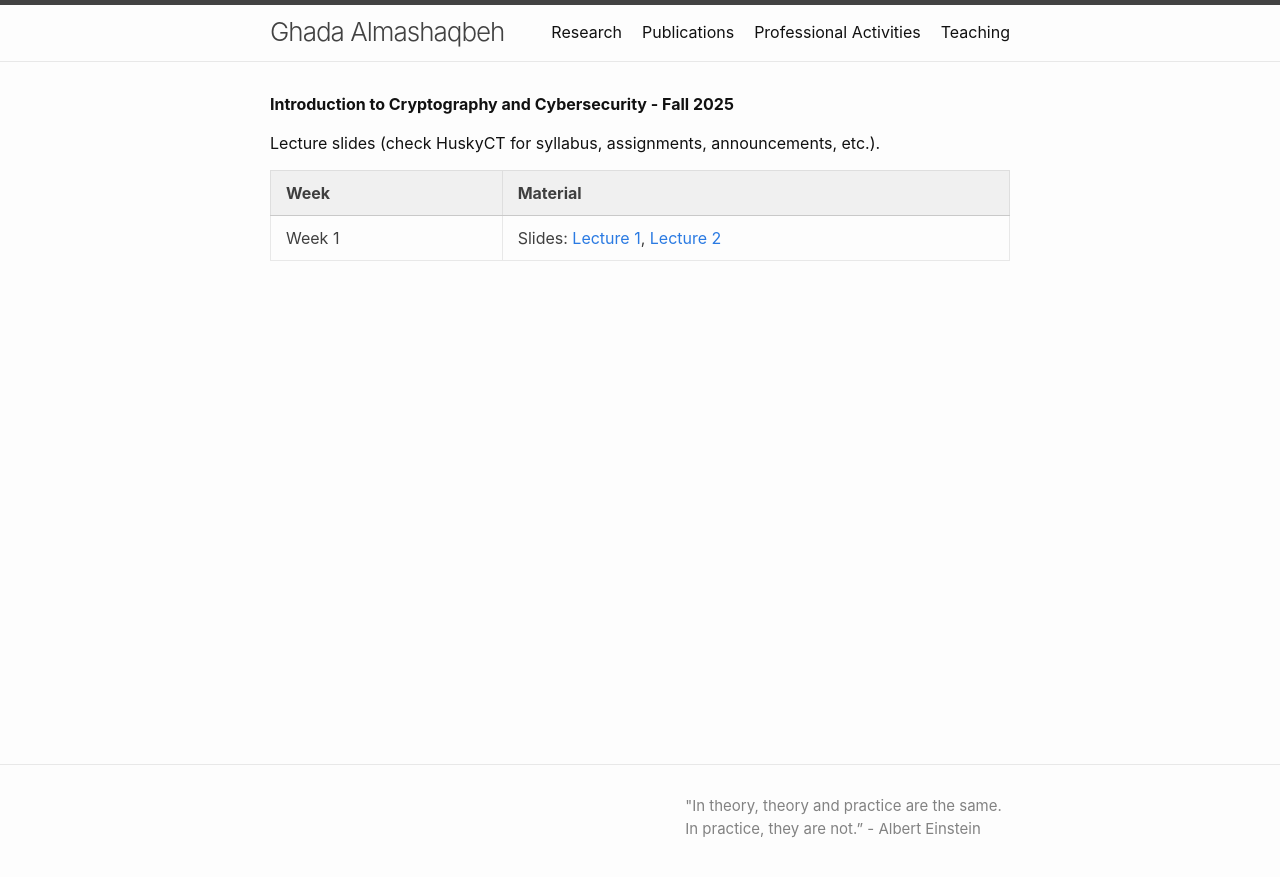
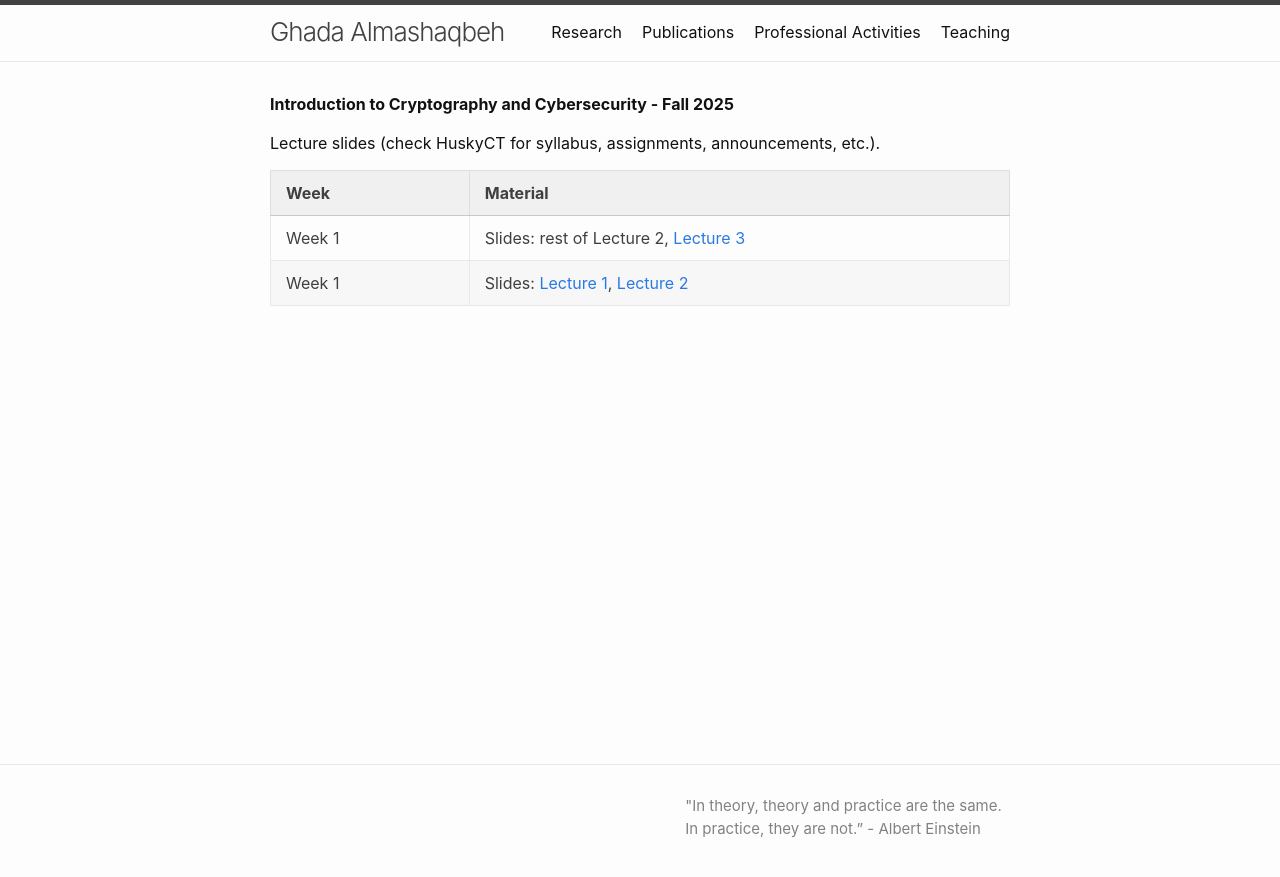
Before and after one commit to GhadaAlmashaqbeh/GhadaAlmashaqbeh.github.io, a Jekyll site: the page built from courses/cse3400-f2025/index.md, in a window 1280 px wide. Shown: the top 877 px of the page. Built offline with Jekyll 4.4.1, drawn with Linux system fonts in a browser that asks for light colours.

Commit message:
add lec 3

```diff
--- a/courses/cse3400-f2025/index.md
+++ b/courses/cse3400-f2025/index.md
@@ -8,4 +8,5 @@ Lecture slides (check HuskyCT for syllabus, assignments, announcements, etc.).
 
 | Week&emsp;&emsp;| Material           |
 |----------|--------------------|
+| Week 1 | Slides: rest of Lecture 2, [Lecture 3](./lecture3.pdf)|
 | Week 1 | Slides: [Lecture 1](./lecture1.pdf), [Lecture 2](./lecture2.pdf)|
```
Also changed, not shown: 2 other files.
